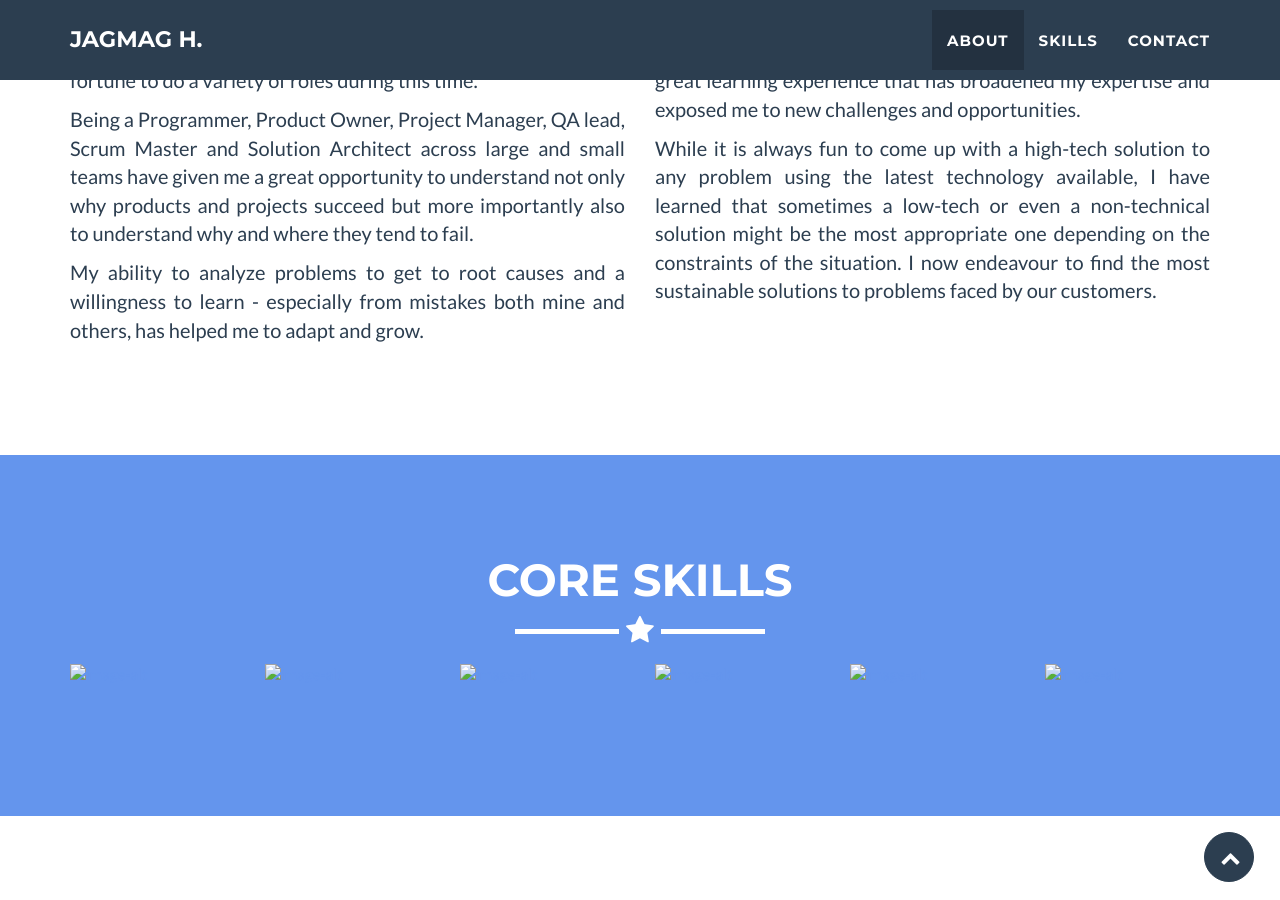
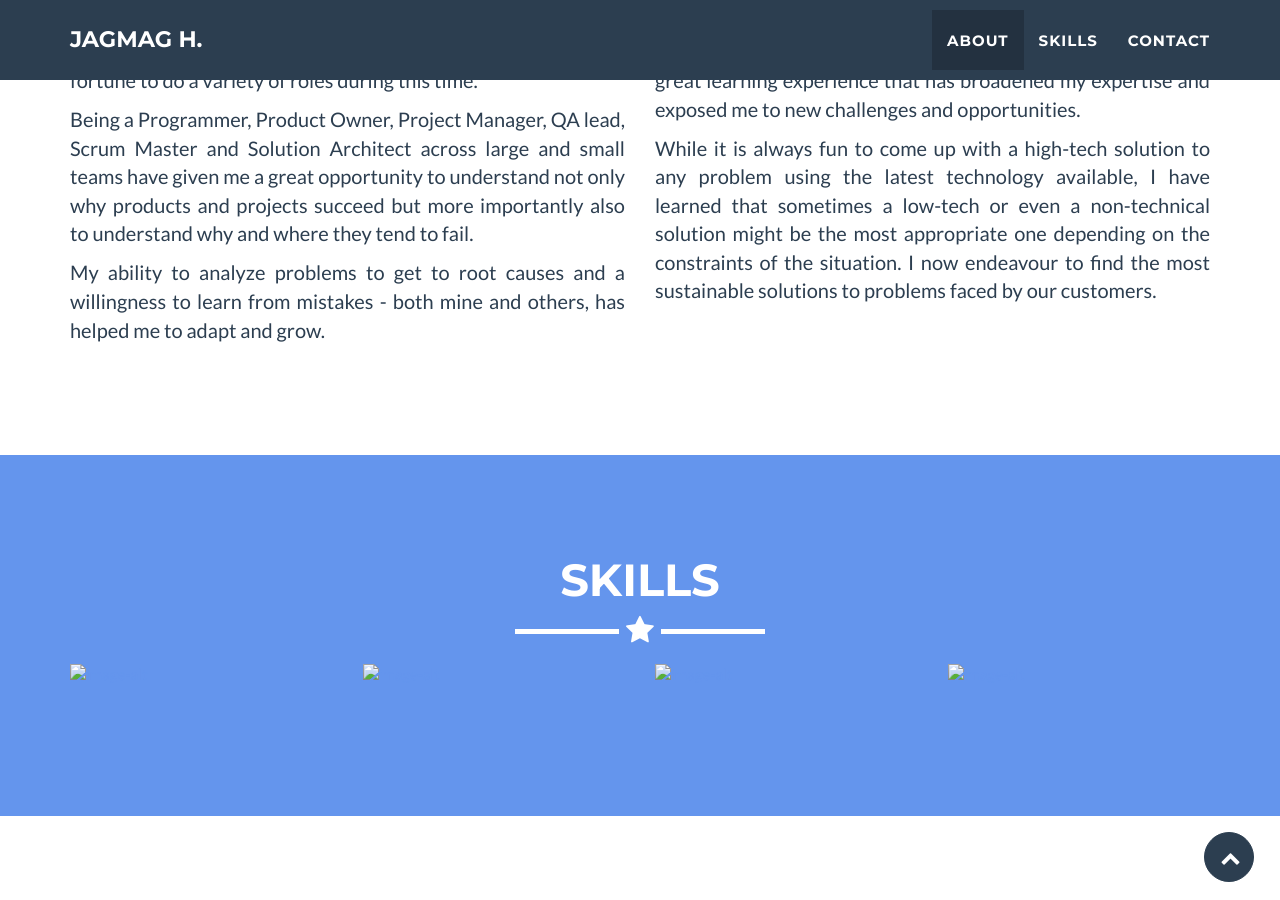
Before and after one commit to jagmagh/jagmagh.github.io, a Jekyll site: the page built from _posts/2019-03-06-project-3.markdown, in a window 1280 px wide and 900 px high, scrolled down 777 px. Built offline with Jekyll 4.4.1, drawn with Linux system fonts in a browser that asks for light colours.

Commit message:
revised the skills section a bit further. refinements

```diff
--- a/_includes/about.html
+++ b/_includes/about.html
@@ -16,7 +16,7 @@
                         Being a Programmer, Product Owner, Project Manager, QA lead, Scrum Master and Solution Architect across large and small teams have given me a great opportunity to understand not only why products and projects succeed but more importantly also to understand why and where they tend to fail.
                     </p>
                     <p>
-                        My ability to analyze problems to get to root causes and a willingness to learn - especially from mistakes both mine and others, has helped me to adapt and grow.
+                        My ability to analyze problems to get to root causes and a willingness to learn from mistakes - both mine and others, has helped me to adapt and grow.
                     </p>
                 </div>
                 <div class="col-lg-6">
--- a/_includes/portfolio_grid.html
+++ b/_includes/portfolio_grid.html
@@ -4,14 +4,14 @@
         <div class="container">
             <div class="row">
                 <div class="col-lg-12 text-center">
-                    <h2>Core Skills</h2>
+                    <h2>Skills</h2>
                     <hr class="star-light">
                 </div>
             </div>
             <div class="row">
                 {% assign projects = site.posts | reverse %}
                 {% for post in projects %}
-                    <div class="col-sm-2 portfolio-item">
+                    <div class="col-sm-3 portfolio-item">
                         <a href="#portfolioModal-{{ post.modal-id }}" class="portfolio-link" data-toggle="modal">
                             <div class="caption">
                                 <div class="caption-content">
--- a/_posts/2019-03-06-project-2.markdown
+++ b/_posts/2019-03-06-project-2.markdown
@@ -1,9 +1,9 @@
 ---
-title: Solution Architecture
+title: Business Process Automation
 layout: default
 modal-id: 2
 date: 2019-03-06
-img: 049-blueprint.png
+img: 025-design-1.png
 alt: image-alt
 duration : 10 years
 technologies: Smart Clients, SPAs, Mobile, Services, API design, Databases (Relational/Document)
--- a/_posts/2019-03-06-project-3.markdown
+++ b/_posts/2019-03-06-project-3.markdown
@@ -1,13 +1,13 @@
 ---
-title: Cloud Platforms
+title: Development Processes
 layout: default
 modal-id: 3
 date: 2019-03-06
-img: 016-cloud.png
+img: 032-code.png
 alt: image-alt
-duration : 10 years
-technologies: AWS, Azure
-category: Public Cloud
+duration : 20 years
+technologies: Waterfall, Agile, Continuous Integration, Continuous Delivery, DevOps, TDD, Lean
+category: Development Lifecycle
 description: Lorem ipsum dolor sit amet, consectetur adipiscing elit, sed do eiusmod tempor incididunt ut labore et dolore magna aliqua. Ut enim ad minim veniam, quis nostrud exercitation ullamco laboris nisi ut aliquip ex ea commodo consequat. Duis aute irure dolor in reprehenderit in voluptate velit esse cillum dolore eu fugiat nulla pariatur. Excepteur sint occaecat cupidatat non proident, sunt in culpa qui officia deserunt mollit anim id est laborum.
 
 description2: Lorem ipsum dolor sit amet, consectetur adipiscing elit, sed do eiusmod tempor incididunt ut labore et dolore magna aliqua. Ut enim ad minim veniam, quis nostrud exercitation ullamco laboris nisi ut aliquip ex ea commodo consequat. Duis aute irure dolor in reprehenderit in voluptate velit esse cillum dolore eu fugiat nulla pariatur. Excepteur sint occaecat cupidatat non proident, sunt in culpa qui officia deserunt mollit anim id est laborum.
```
Also changed, not shown: _posts/2019-03-06-project-1.markdown (+5 -5 lines), _posts/2019-03-06-project-4.markdown (+5 -5 lines), _posts/2019-03-06-project-5.markdown (deleted, +0 -16 lines), _posts/2019-03-06-project-6.markdown (deleted, +0 -16 lines), img/portfolio/032-code.png (added).
